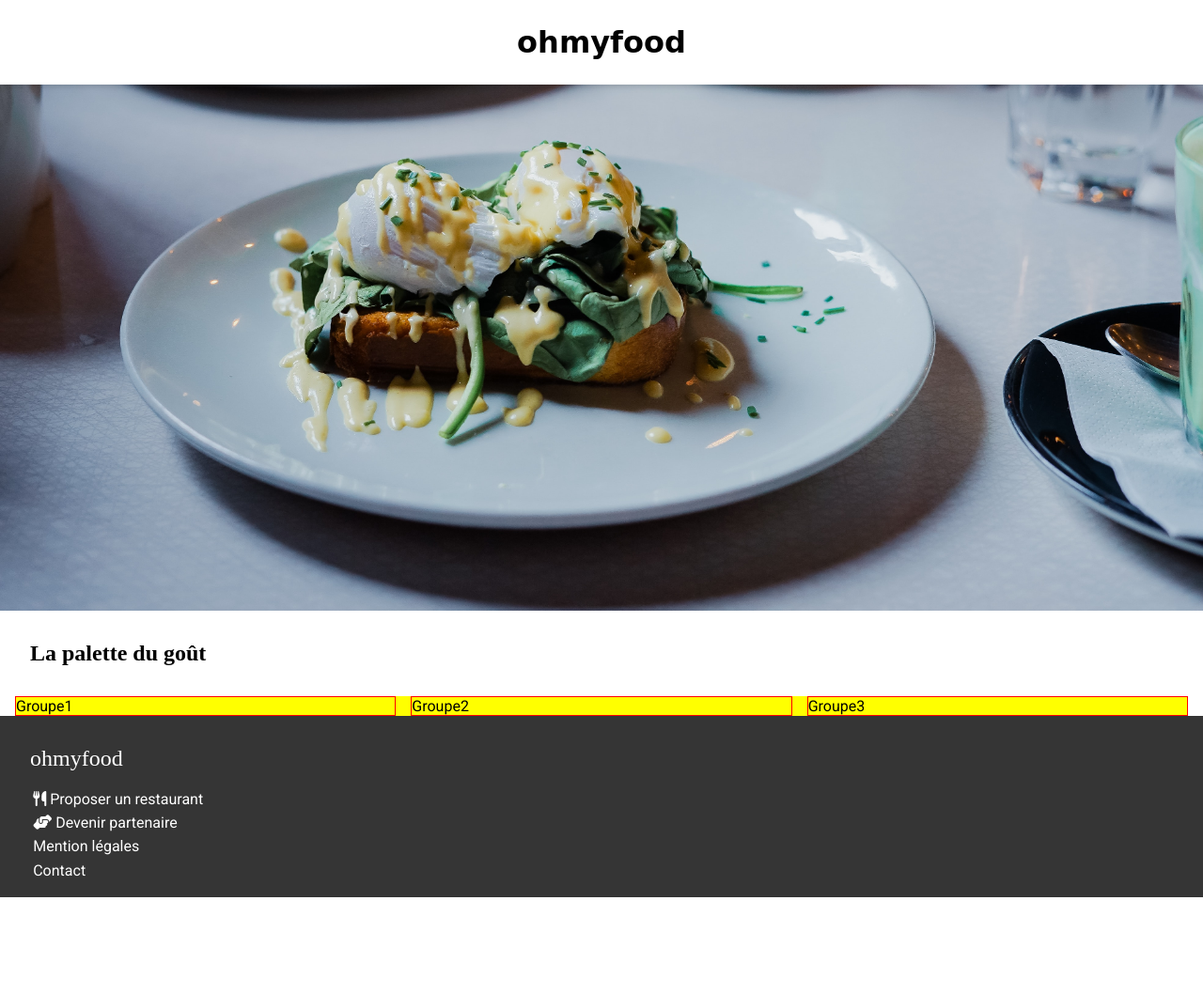
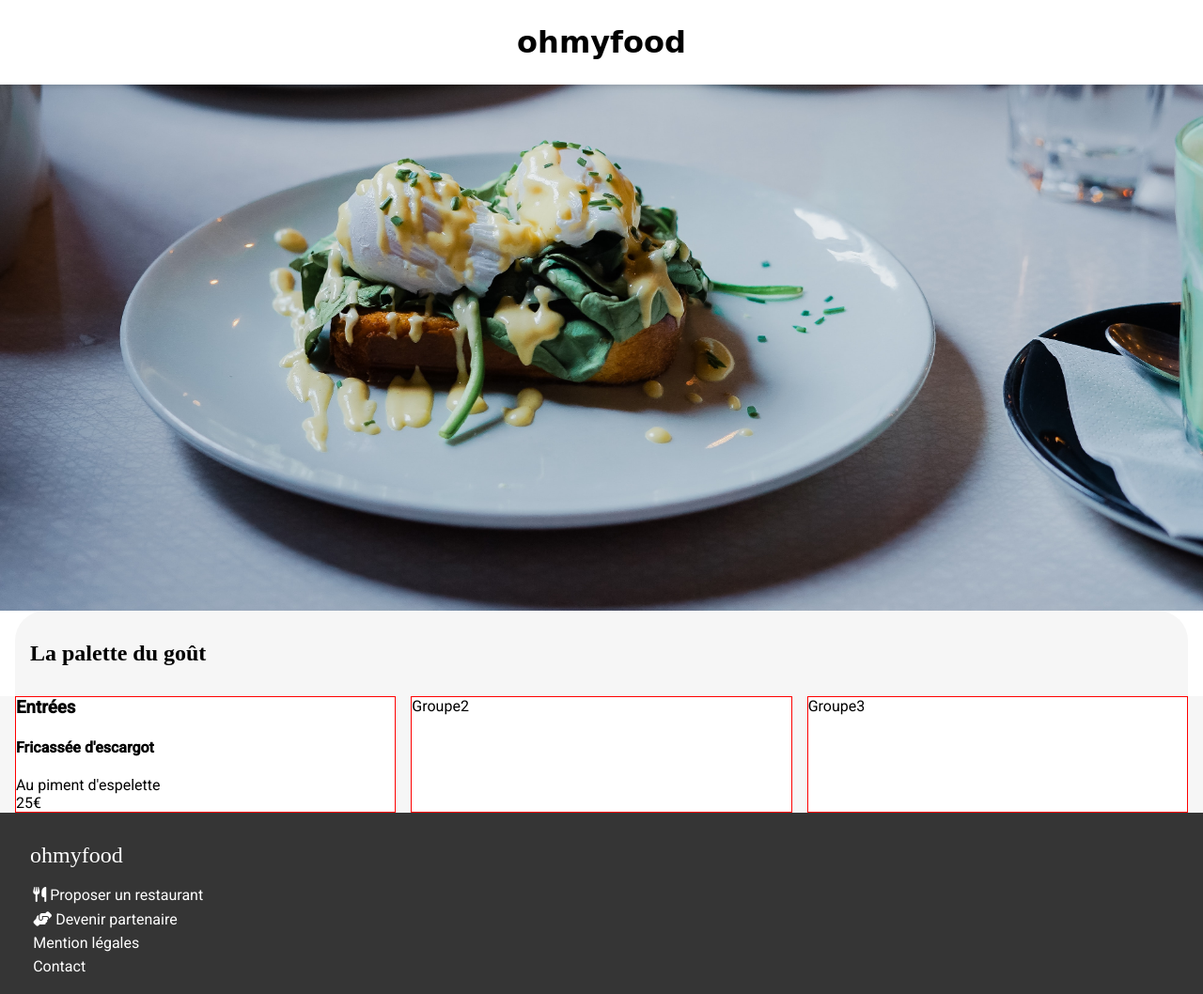
Before and after one commit to NordineBo/OhMyFood, a website: page pages/restaurant-1.html in a window 1280 px wide. Shown: the whole page at 94% size. Before the commit the page ends 955 px from the top, so only its background shows below. Drawn offline with Linux system fonts and the light colour scheme; a web font is replaced by a local one.

Commit message:
colors page 1

```diff
--- a/pages/restaurant-1.html
+++ b/pages/restaurant-1.html
@@ -8,7 +8,7 @@
     <script src="https://kit.fontawesome.com/a6f55c9660.js" crossorigin="anonymous"></script>
     <link rel="stylesheet" href="../style.css">
 </head>
-<body>
+<body id="page-resto">
     <header>
         <h1>ohmyfood</h1>
     </header>
@@ -19,8 +19,15 @@
 </div>
 
 <main class="resto-main">
-<section class="menus-grid">
-    <div class="menu__category">Groupe1</div>
+<section class="menus">
+    <div class="menu__category">
+        <h3>Entrées</h3>
+        <div class="menu-item">
+            <h4>Fricassée d'escargot</h4>
+            <p>Au piment d'espelette</p>
+            <p class="prix">25€</p>
+        </div>
+    </div>
     <div class="menu__category">Groupe2</div>
     <div class="menu__category">Groupe3</div>
 </section>
--- a/sass/layouts/menus.scss
+++ b/sass/layouts/menus.scss
@@ -1,5 +1,6 @@
 @import "../utils/linear-gradient.scss";
 
+#homepage{
 .menus {
     background-color: #f6f6f6;
     margin-bottom: 2rem;
@@ -76,3 +77,4 @@
 }
 }
 }
+}
--- a/sass/pages/resto.scss
+++ b/sass/pages/resto.scss
@@ -1,4 +1,5 @@
 
+#page-resto{
 .banner img{
     display: block;
     width: 100%;
@@ -10,31 +11,36 @@
 
 .resto__title{
 
-
     padding: 0 1rem;
      h2{
 
         font-family: "Shrikhand", "sans-serif";
         padding: 2rem 1rem;
         border-radius: 2rem 2rem 0 0;
+        background-color: #f6f6f6;
 
-    }
-}
-
-.menus-grid{
-    background: yellow;
-    display: grid;
-    grid-template-columns: 1fr 1fr 1fr;
-    gap: 1rem;
-    @media (max-width: 1000px){
-        grid-template-columns: 1fr;
-    }
-    & > * {
-        border: 1px solid red;
     }
 }
 
 .resto-main{
     padding: 0 1rem;
+    background-color: #f6f6f6;
 
 }
+
+.menus{
+
+    display: grid;
+    grid-template-columns: 1fr 1fr 1fr;
+    gap: 1rem;
+
+    @media (max-width: 1000px){
+        grid-template-columns: 1fr;
+    }
+    .menu__category {
+        border: 1px solid red;
+        background-color: white;
+
+    }
+}
+}
```
Also changed, not shown: index.html (+1 -1 lines), style.css, 1 other file.
